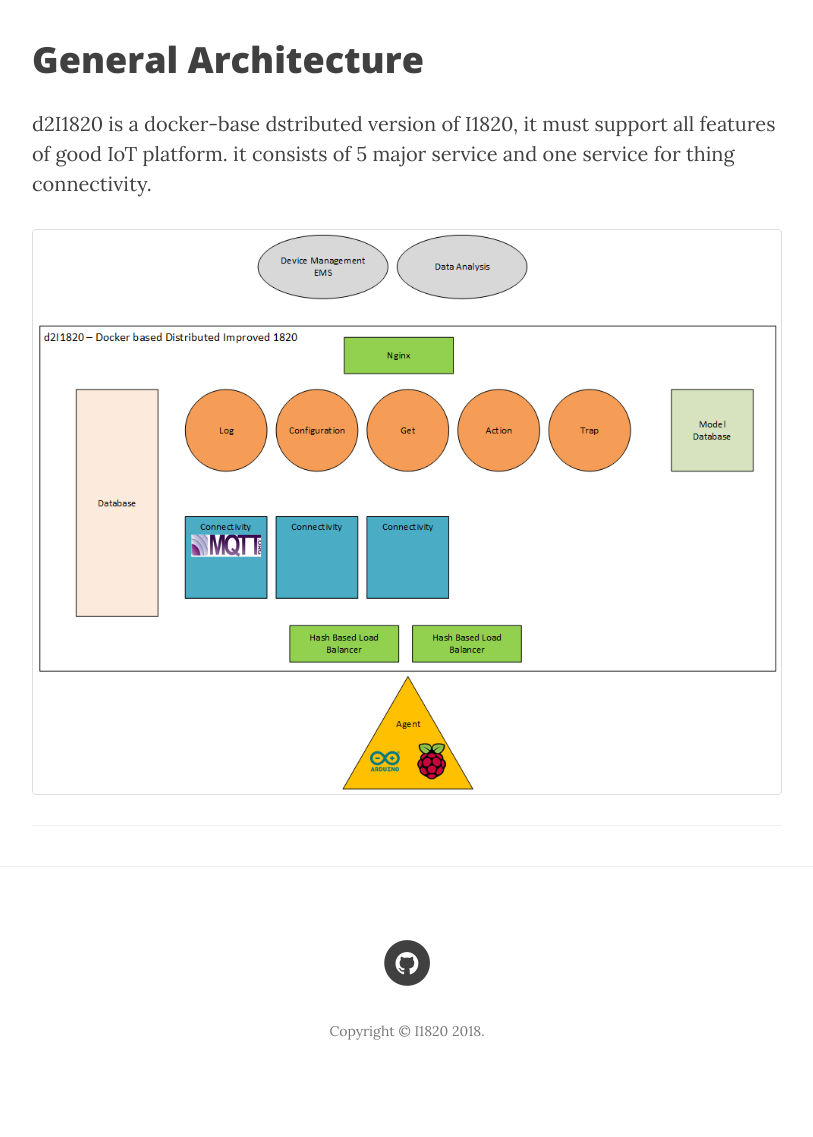
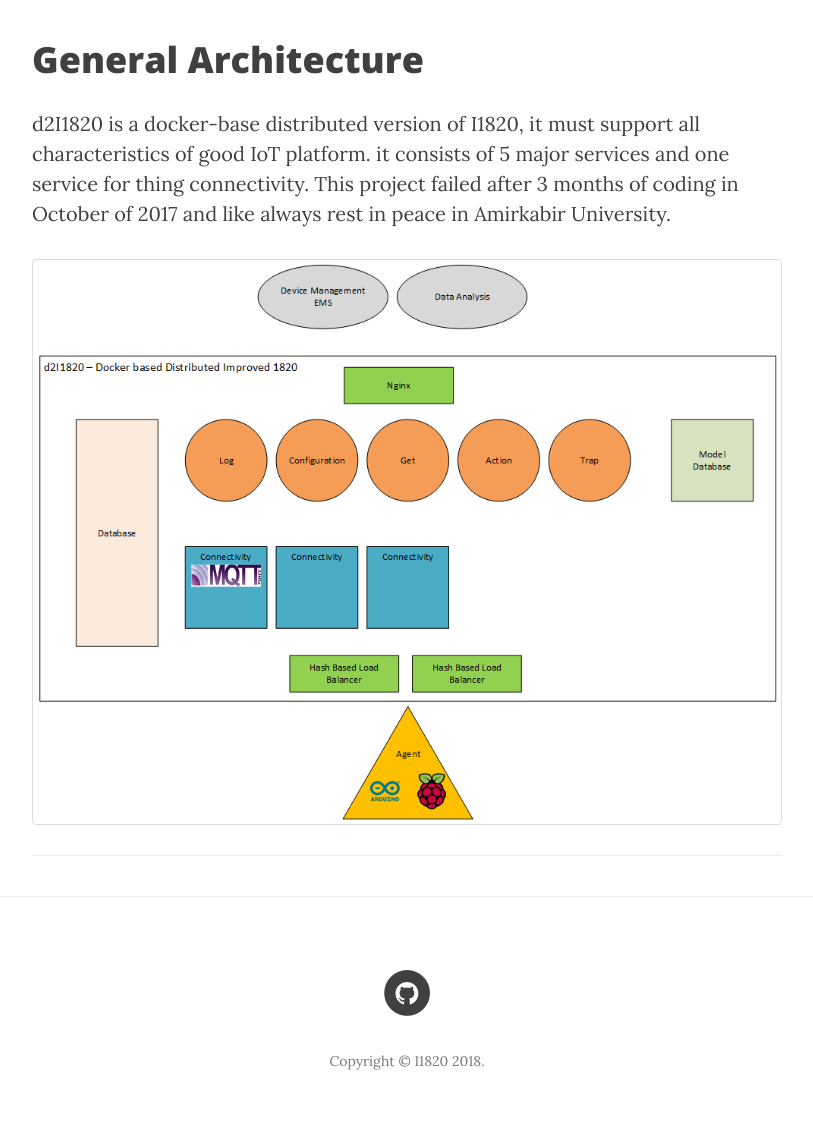
Before and after one commit to I1820/I1820.github.io, a Jekyll site: the page built from _posts/2017-05-19-Architecture.html, in a window 1280 px wide. Shown: the part 173-1310 px from the top of the page, without its empty margins (233-1046 px from the left). Built offline with Jekyll 4.4.1, drawn with Linux system fonts in a browser that asks for light colours; nearby versions of some CDN libraries; before the commit the page ends 1280 px from its top, so only the background shows below that.

Commit message:
Improves architecture post.

```diff
--- a/_posts/2017-05-19-Architecture.html
+++ b/_posts/2017-05-19-Architecture.html
@@ -5,8 +5,8 @@ author: Parham Alvani
 ---
 <h1>General Architecture</h1>
 <p>
-d2I1820 is a docker-base dstributed version of I1820, it must support all
-features of good IoT platform. it consists of 5 major service and one service
-for thing connectivity.
+  d2I1820 is a docker-base distributed version of I1820, it must support all characteristics of good IoT platform.
+  it consists of 5 major services and one service for thing connectivity.
+  This project failed after 3 months of coding in October of 2017 and like always rest in peace in Amirkabir University.
 </p>
 <img class="img-thumbnail" alt="i1820-arhitecture" src="{{ '/img/architecture.png' | relative_url }}">
```
